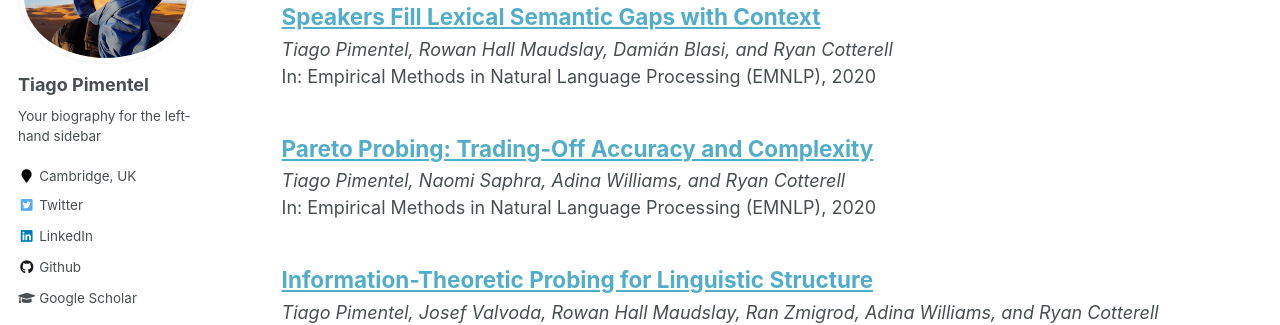
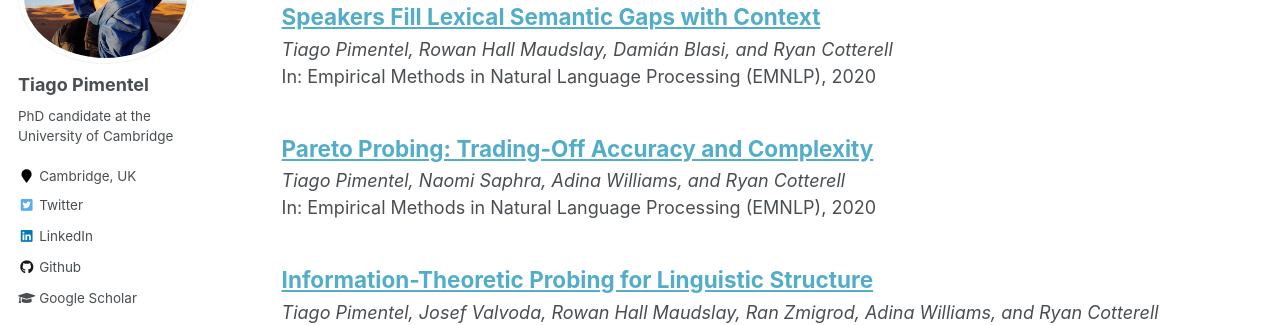
Before and after one commit to tpimentelms/tpimentelms.github.io, a Jekyll site: the page built from _pages/publications.md, in a window 1280 px wide. Shown: the part 188-513 px from the top of the page. Built offline with Jekyll 4.4.1, drawn with Linux system fonts in a browser that asks for light colours.

Commit message:
Fill out CV page

```diff
--- a/_config.yml
+++ b/_config.yml
@@ -82,7 +82,7 @@
 author:
   name             : "Tiago Pimentel"
   avatar           : "profile.jpg"
-  bio              : "Your biography for the left-hand sidebar"
+  bio              : "PhD candidate at the University of Cambridge"
   location         : "Cambridge, UK"
   employer         :
   pubmed           :
--- a/_pages/publications.md
+++ b/_pages/publications.md
@@ -4,6 +4,8 @@
 permalink: /publications/
 author_profile: true
 ---
+
+{{author.googlescholar}}
 
 {% if author.googlescholar %}
   You can also find my articles on <u><a href="{{author.googlescholar}}">my Google Scholar profile</a>.</u>
```
